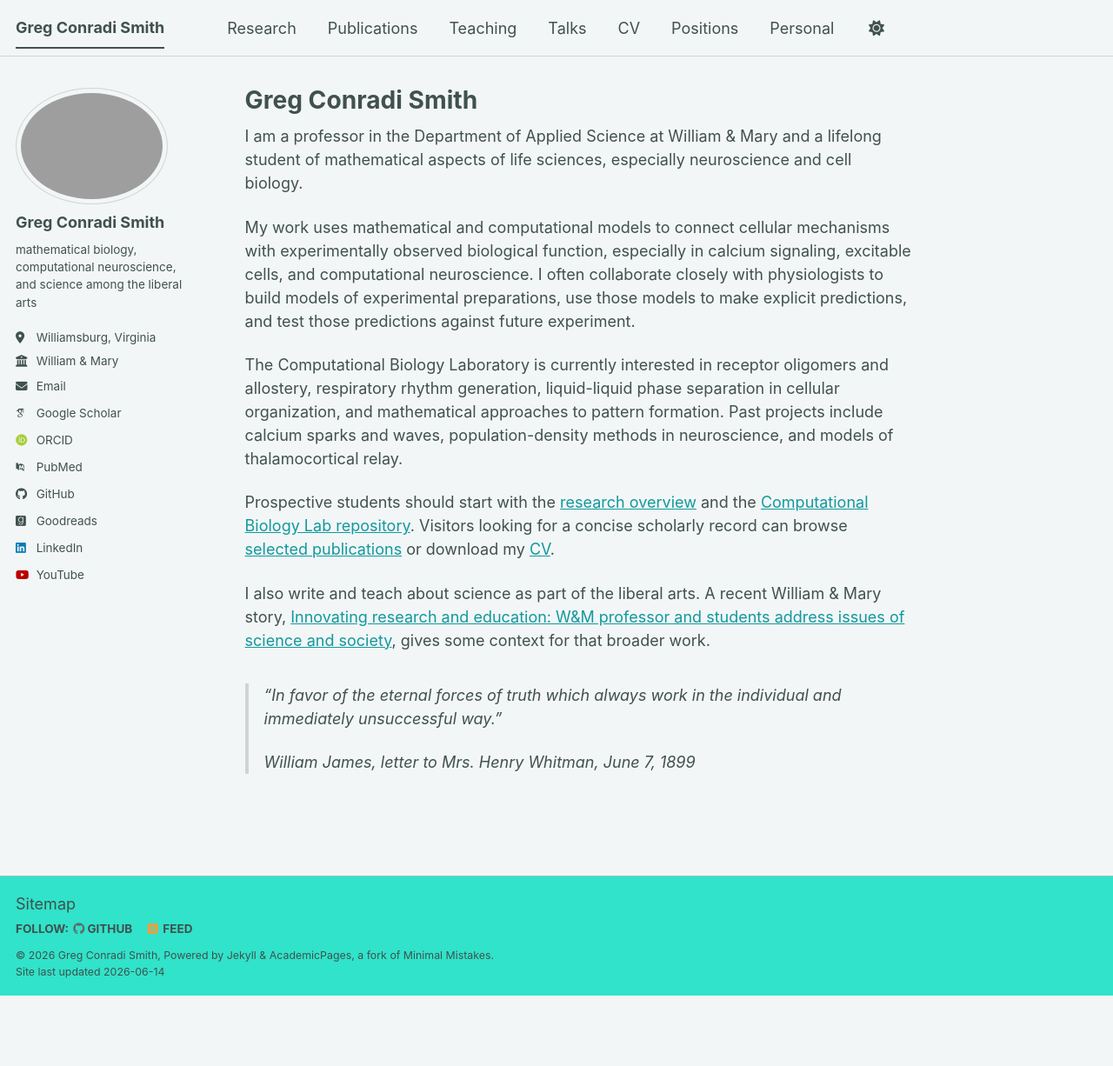
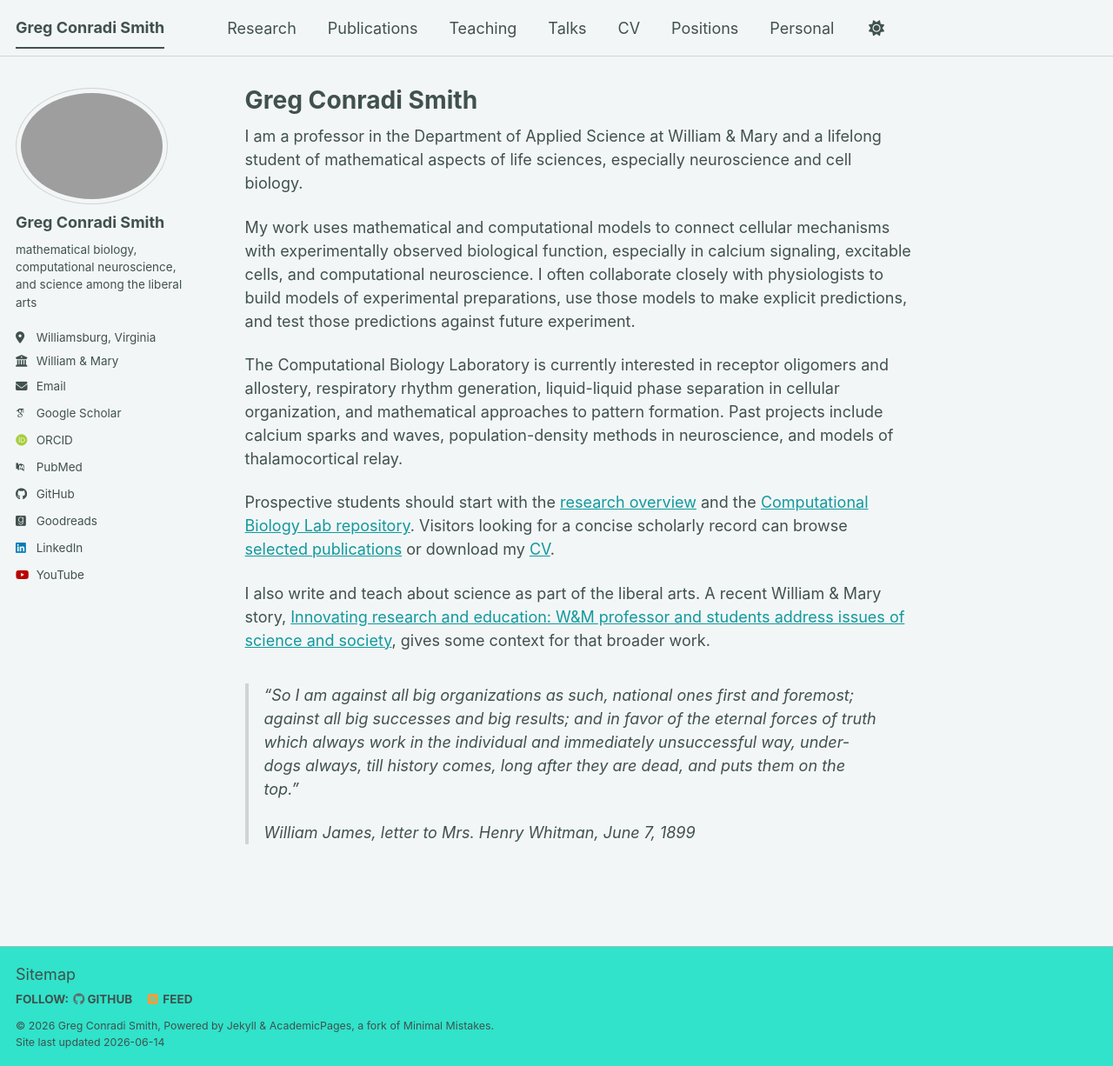
Before and after one commit to gregconradismith/gregconradismith.github.io, a Jekyll site: the page built from _pages/about.md, in a window 1280 px wide and 1226 px high. Shown: the whole window at 87% size. Built offline with Jekyll 4.4.1, drawn with Linux system fonts in a browser that asks for light colours; some web fonts are replaced; a script bundle is joined from its source files by our own code; library files that are not in the unit come from our copies.

Commit message:
Restore full William James quote

```diff
--- a/_pages/about.md
+++ b/_pages/about.md
@@ -17,6 +17,6 @@ Prospective students should start with the [research overview](/research/) and t
 
 I also write and teach about science as part of the liberal arts. A recent William & Mary story, [Innovating research and education: W&M professor and students address issues of science and society](https://news.wm.edu/2023/11/16/innovating-research-and-education-wm-professor-and-students-address-issues-of-science-and-society/), gives some context for that broader work.
 
-> "In favor of the eternal forces of truth which always work in the individual and immediately unsuccessful way."
+> "So I am against all big organizations as such, national ones first and foremost; against all big successes and big results; and in favor of the eternal forces of truth which always work in the individual and immediately unsuccessful way, under-dogs always, till history comes, long after they are dead, and puts them on the top."
 >
 > William James, letter to Mrs. Henry Whitman, June 7, 1899
```
